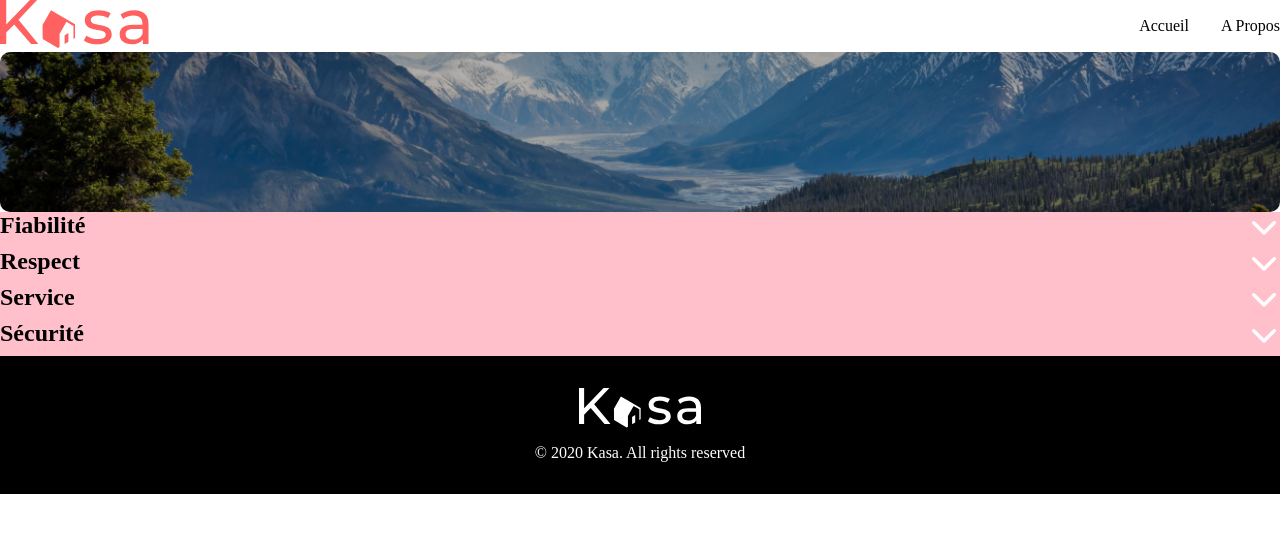
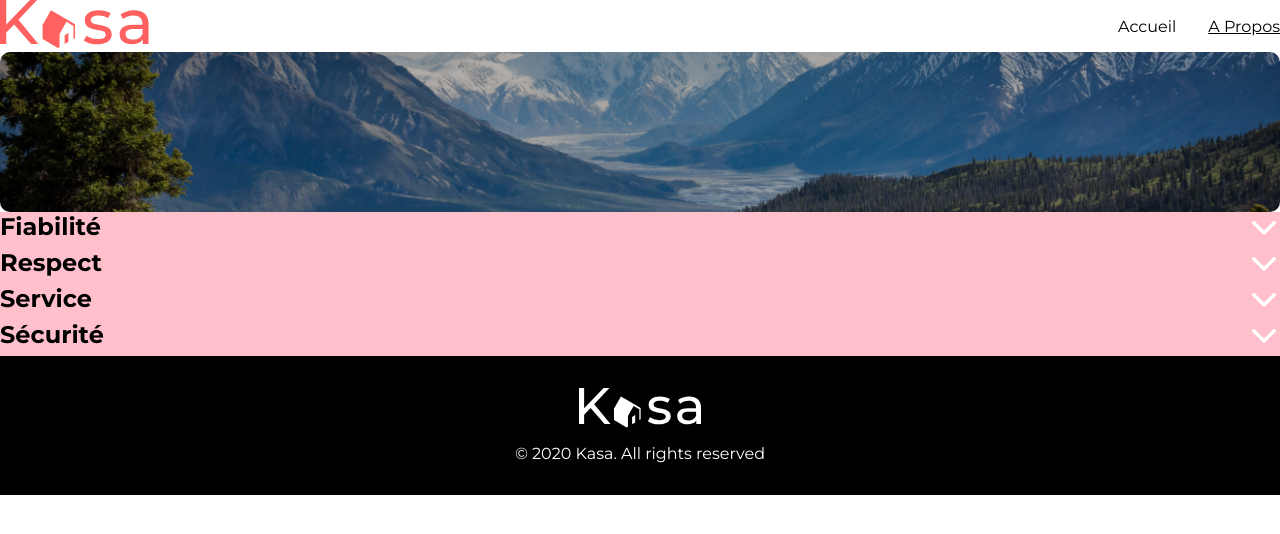
Before and after one commit to ThomasCharuel/kasa, a React (Create React App) app: page /about in a window 1280 px wide. Shown: the top 534 px of the page. Built offline with nearby package versions, Linux system fonts and the light colour scheme.

Commit message:
Implement global CSS

```diff
--- a/src/components/Header/index.jsx
+++ b/src/components/Header/index.jsx
@@ -12,10 +12,14 @@ export default function Header() {
       <nav className={styles.header__navigation}>
         <ul>
           <li>
-            <NavLink to="/">Accueil</NavLink>
+            <NavLink to="/" className={({ isActive }) => (isActive ? styles.active : '')}>
+              Accueil
+            </NavLink>
           </li>
           <li>
-            <NavLink to="/about">A Propos</NavLink>
+            <NavLink to="/about" className={({ isActive }) => (isActive ? styles.active : '')}>
+              A Propos
+            </NavLink>
           </li>
         </ul>
       </nav>
--- a/src/index.jsx
+++ b/src/index.jsx
@@ -2,7 +2,7 @@ import React from 'react';
 import ReactDOM from 'react-dom/client';
 import { RouterProvider } from 'react-router-dom';
 import Router from './routes/Router';
-import './index.scss';
+import './styles/styles.scss';
 
 const root = ReactDOM.createRoot(document.getElementById('root'));
 root.render(
--- a/src/index.scss
+++ b/src/styles/_reset.scss
@@ -1,5 +1,3 @@
-@import-normalize; /* bring in normalize.css styles */
-
 body {
   box-sizing: border-box;
   margin: unset;
--- /dev/null
+++ b/src/styles/_typography.scss
@@ -0,0 +1,6 @@
+@import url('https://fonts.googleapis.com/css2?family=Montserrat:wght@400;500;700&display=swap');
+
+body {
+  font-family: $font-family-primary;
+  font-weight: $font-weight-regular;
+}
--- /dev/null
+++ b/src/styles/_variables.scss
@@ -0,0 +1,14 @@
+// Colors
+$color-primary: #FF6060;
+
+$color-black: #000000;
+$color-light-grey: #F6F6F6;
+$color-white: #FFFFFF;
+
+// Fonts
+$font-family-primary: 'Montserrat', sans-serif;
+
+// Font weights
+$font-weight-regular: 400;
+$font-weight-medium: 500;
+$font-weight-bold: 700;
--- /dev/null
+++ b/src/styles/styles.scss
@@ -0,0 +1,5 @@
+@import-normalize; /* bring in normalize.css styles */
+
+@import './reset';
+@import './variables';
+@import './typography';
```
